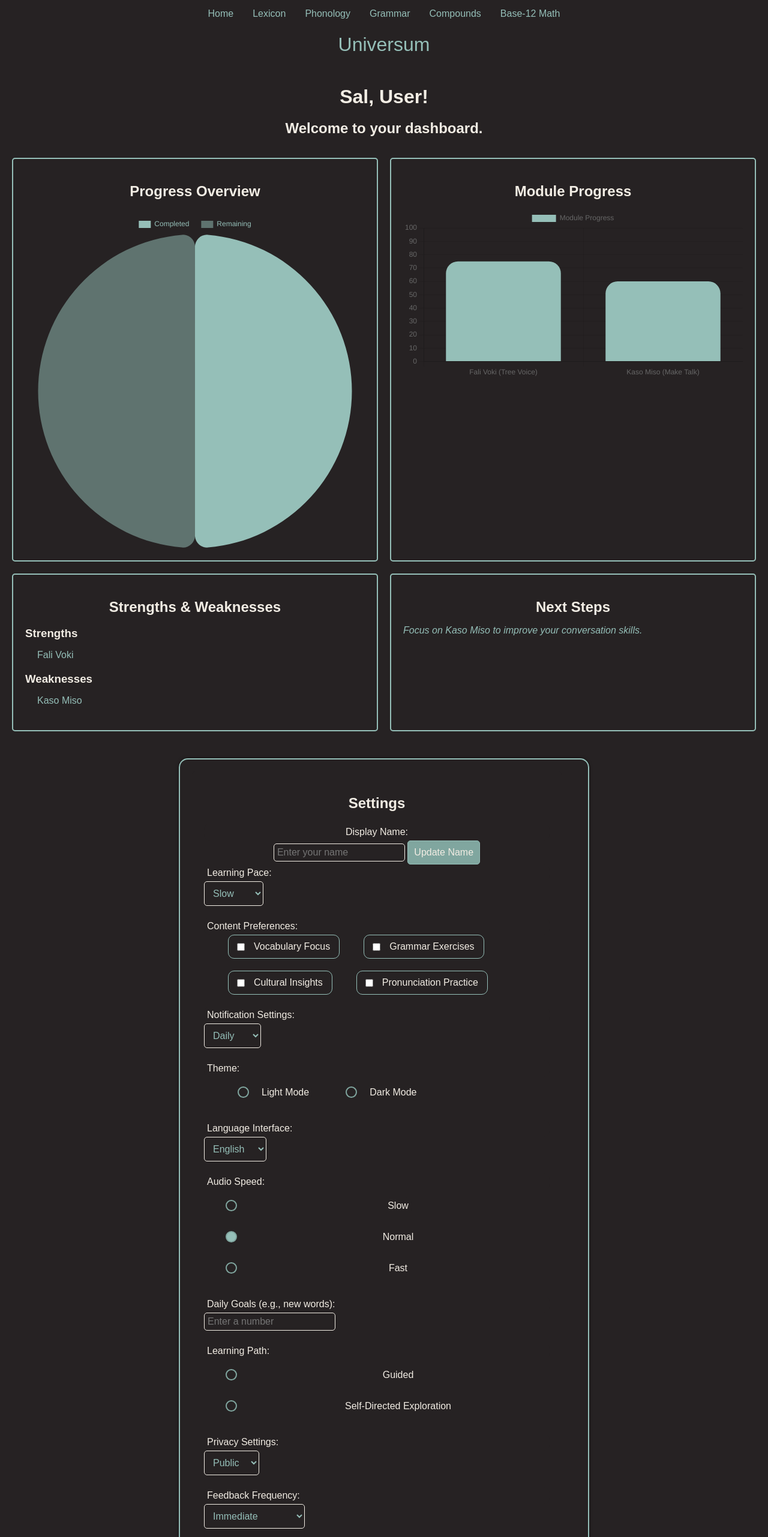
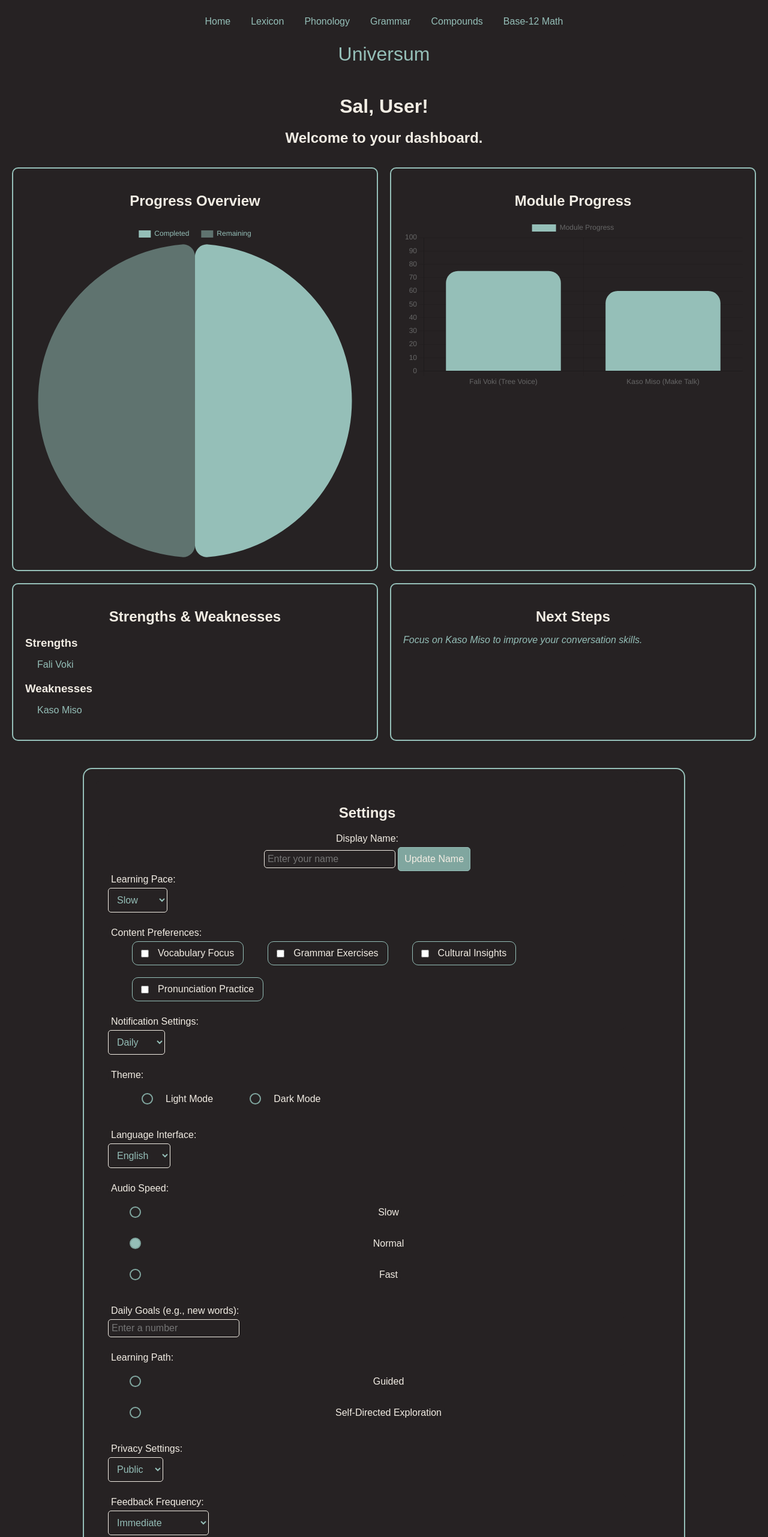
Before and after one commit to DarkMistofWoods/universum, a plain HTML site: page dashboard.html in a window 1280 px wide. Shown: the top 2562 px of the page at 60% size. Drawn offline with nearby package versions, Linux system fonts and the light colour scheme.

Commit message:
Updated prototype dashboard
Prototype dashboard implemented with name generator

```diff
--- a/dashboard.html
+++ b/dashboard.html
@@ -47,7 +47,7 @@
     </div>
 
     <!-- Settings Section -->
-    <div class="category-section">
+    <div class="settings-section">
         <section class="settings">
             <h2>Settings</h2>
             <div id="settingsContent">
--- a/resources/css/style.css
+++ b/resources/css/style.css
@@ -18,6 +18,11 @@
 h2, h3, h4 {
     background-color: transparent;
     color: var(--color-primary);
+}
+
+a {
+    background-color: transparent;
+    text-decoration: none;
 }
 
 h2 {
@@ -51,7 +56,7 @@ nav {
 
 nav ul {
     list-style-type: none;
-    margin: 0;
+    margin: 10px;
     padding: 0;
     overflow: hidden;
     background-color: var(--color-background);
@@ -62,12 +67,13 @@ nav ul {
 nav ul li {
     display: block;
     color: var(--color-secondary);
+    margin: 5px;
 }
 
 nav ul li a {
     display: block;
     text-align: center;
-    padding: 14px 16px;
+    padding: 12px 12px;
     text-decoration: none;
 }
 
@@ -174,6 +180,10 @@ body.darkened-background {
     padding-left: 10px; /* Indent text for readability */
     color: var(--color-primary); /* Light grey text */
     border-radius: 5px; /* Rounded corners for paragraphs if needed */
+}
+
+.category-section a {
+    color: var(--color-primary);
 }
 
 .category-section li {
@@ -561,7 +571,7 @@ label {
 .dashboard section {
     border: 2px solid var(--color-secondary);
     padding: 20px;
-    border-radius: 5px;
+    border-radius: 10px;
 }
 
 #strengths, #weaknesses {
@@ -580,6 +590,19 @@ label {
     text-align: center;
     margin: 20px 0;
     color: var(--color-primary);
+}
+
+.settings-section {
+    width: 75%;
+    min-width: 350px;
+    margin: auto;
+    margin-top: 25px;
+    margin-bottom: 50px;
+    padding: 20px;
+    border: 2px solid var(--color-secondary);
+    border-radius: 15px;
+    background-color: var(--color-background);
+    text-align: center; /* Consolidated text alignment for category-section */
 }
 
 .settings {
--- a/scripts/dashboard.js
+++ b/scripts/dashboard.js
@@ -176,6 +176,11 @@ function saveSettings() {
 function loadSettings() {
     const settings = JSON.parse(localStorage.getItem('userSettings'));
     if (!settings) return;
+    if (settings && settings.generatedName) {
+        // Update the display element with the saved name
+        // For example, if you have an element to display the user's name:
+        document.getElementById('userName').textContent = settings.generatedName;
+    }
 
     document.getElementById('learningPace').value = settings.learningPace;
     document.getElementById('notificationSettings').value = settings.notificationSettings;
```
Also changed, not shown: index.html (+7 -2 lines), scripts/nameGenerator.js (+15 -0 lines).
